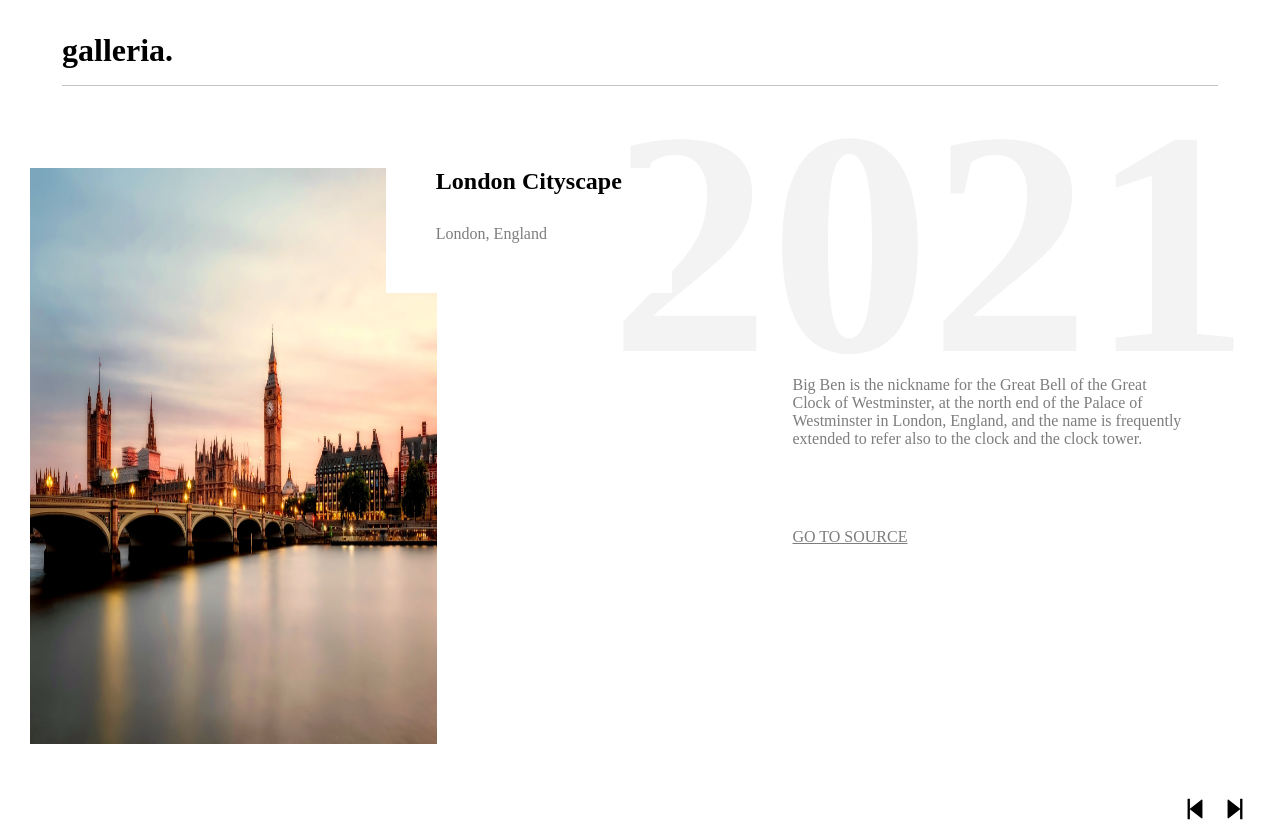
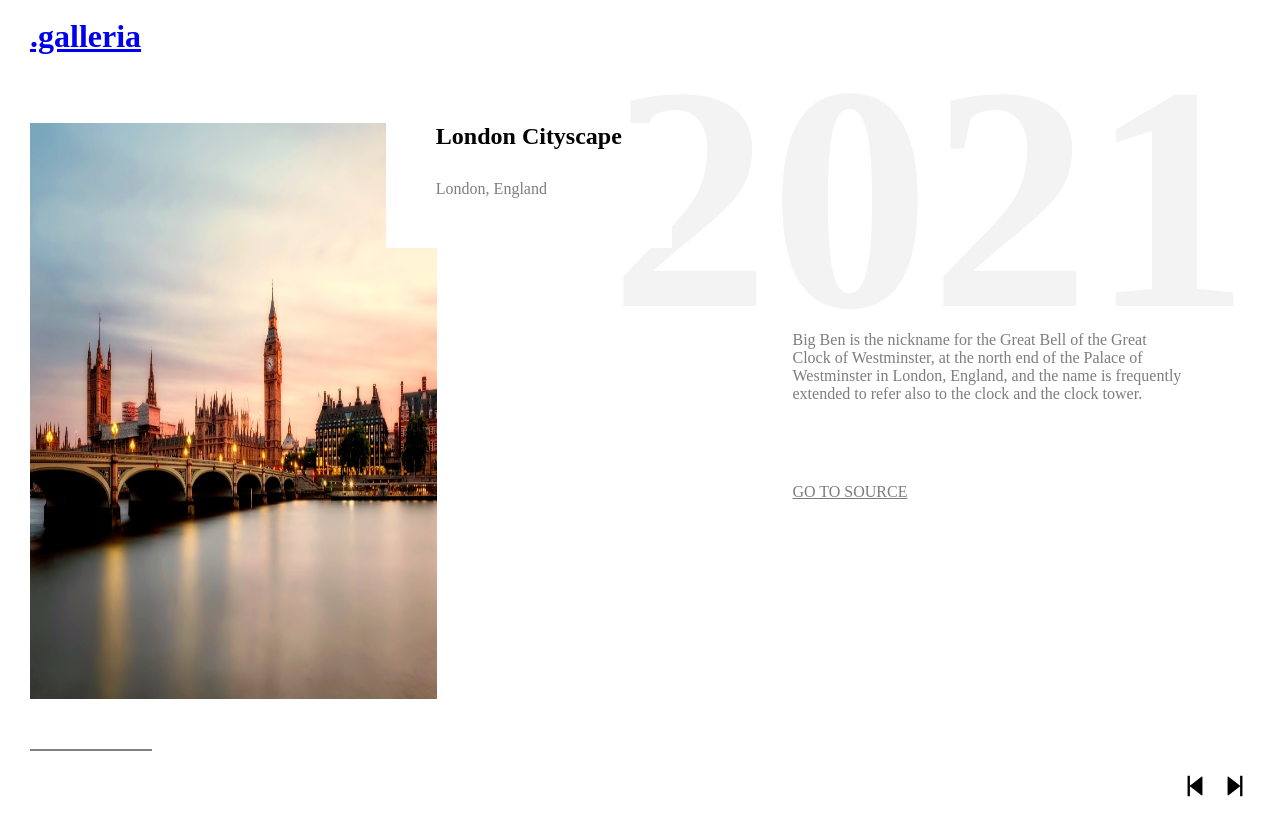
Before and after one commit to AndreiLhu/Gallery, a React (Vite) app: page /1 in a window 1280 px wide. After the commit the page ends 808 px from the top, so only its background shows below. Built offline with nearby package versions, Linux system fonts and the light colour scheme.

Commit message:
added progress bar

```diff
--- a/src/components/PageHeader.tsx
+++ b/src/components/PageHeader.tsx
@@ -1,7 +1,13 @@
 import React from 'react';
+import { Link } from 'react-router-dom';
 
 const PageHeader: React.FC = () => {
-  return <h1 className="mainTitle"> galleria.</h1>;
+  return (
+    <Link to="/" className="mainTitle">
+      {' '}
+      <h1>.galleria</h1>
+    </Link>
+  );
 };
 
 export default PageHeader;
--- a/src/components/Slide.tsx
+++ b/src/components/Slide.tsx
@@ -10,10 +10,23 @@ const Slide: React.FC = () => {
     React.useState<boolean>(false);
   const [isBackButtonDisabled, setIsBackButtonDisabled] =
     React.useState<boolean>(false);
+  const [progressBarWidth, setProgressBarWidth] = React.useState<string>('30%');
   const [image, setImage] = React.useState<IImage>();
   const [currentlySelectedId, setCurrentlySelectedId] = React.useState<number>(
     parseInt(id as string)
   );
+
+  const getProgressBar = React.useCallback(
+    (currentlySelectedId: number): string => {
+      return `${currentlySelectedId}0%`;
+    },
+    []
+  );
+
+  React.useEffect(() => {
+    const progressValue = getProgressBar(currentlySelectedId);
+    setProgressBarWidth(progressValue);
+  }, [currentlySelectedId, getProgressBar]);
 
   const isReady: boolean = images.length > 0;
 
@@ -26,9 +39,7 @@ const Slide: React.FC = () => {
     previousSlide = targetObj > 1 ? targetObj - 1 : null;
   }
 
-  const getProgressBar = (currentlySelectedId: number) => {
-    return parseInt(`${currentlySelectedId}0`);
-  };
+  console.log(getProgressBar);
 
   React.useEffect(() => {
     const matchingImage = images.find(
@@ -79,6 +90,7 @@ const Slide: React.FC = () => {
   }
 
   console.log(currentlySelectedId);
+  console.log(progressBarWidth);
 
   return !isReady ? (
     <div>Loading</div>
@@ -103,6 +115,10 @@ const Slide: React.FC = () => {
           </a>
         </div>
       </div>
+      <div
+        className="progressBar"
+        style={{ borderBottom: '2px solid gray', width: progressBarWidth }}
+      ></div>
       <div className="slideControls">
         <Link onClick={handleBackClick} to={`/${previousSlide}`}>
           <button disabled={isBackButtonDisabled} className="footerButton">
--- a/src/index.css
+++ b/src/index.css
@@ -174,6 +174,9 @@
 .backwardIcon {
   margin-right: 5px;
 }
+.progressBar {
+  margin-bottom: 20px;
+}
 
 @media screen and (max-width: 1280px) {
   .sorurceDescriptionContainer {
```
